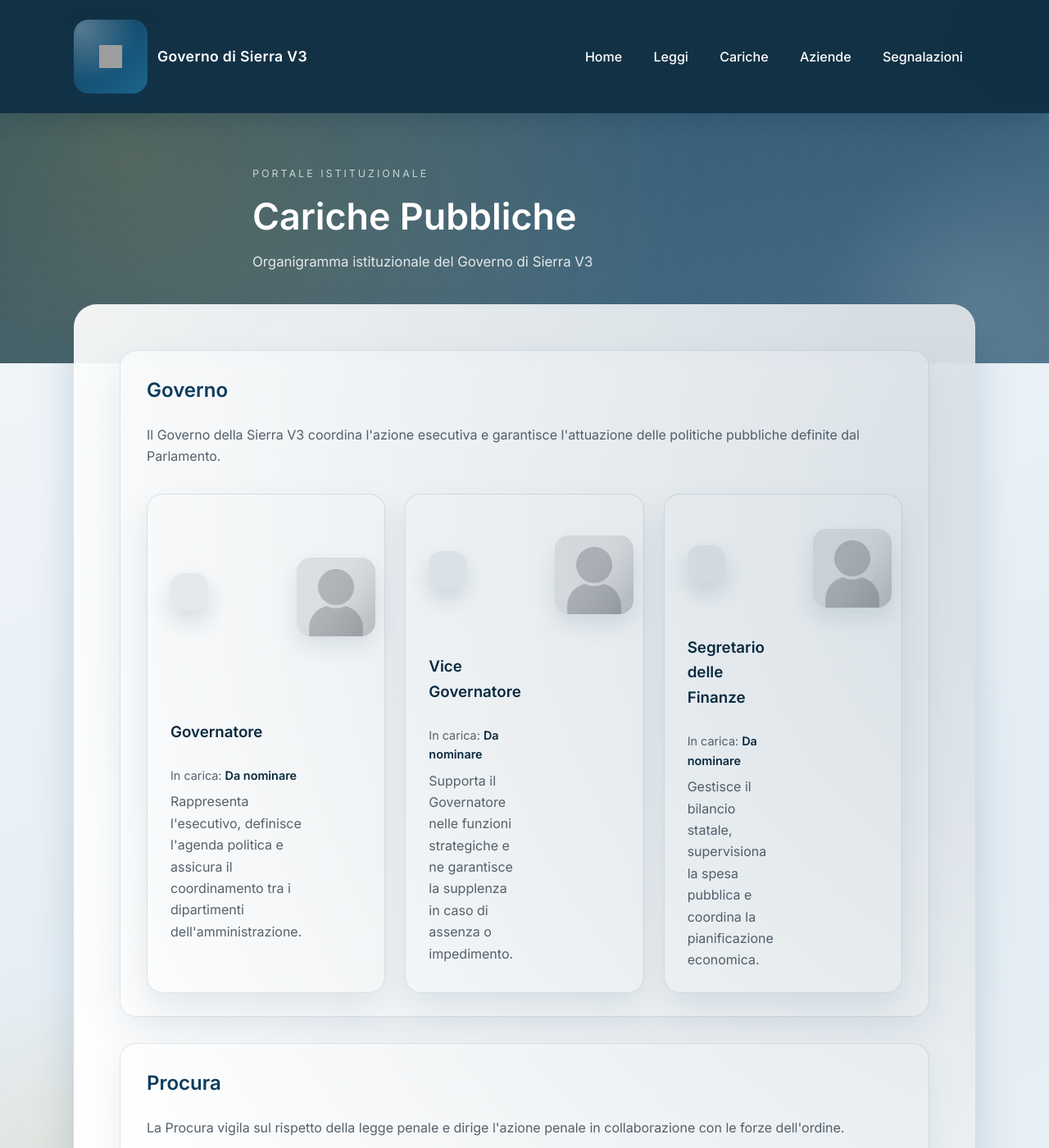
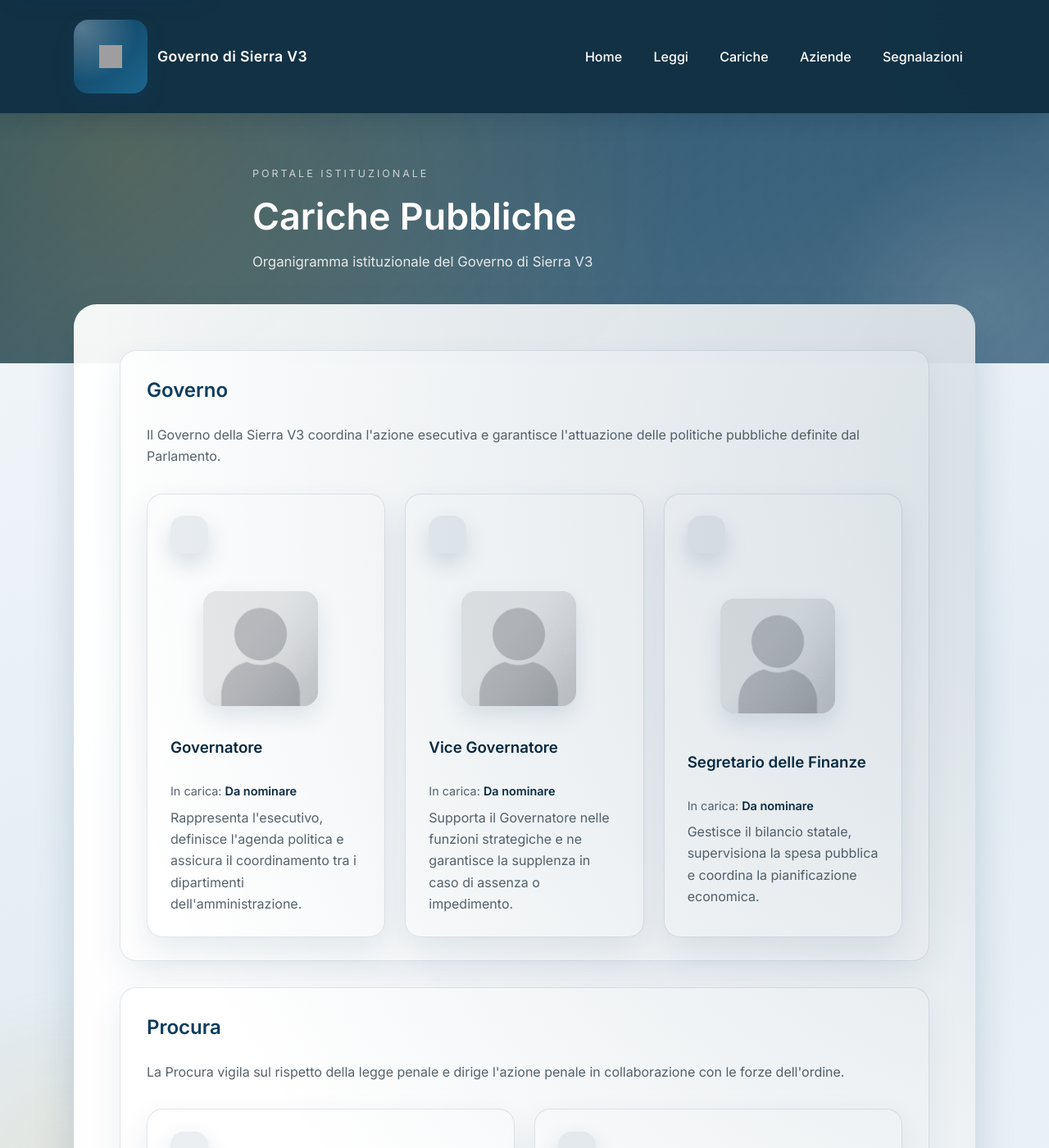
Before and after one commit to governo-sierra-v3/site, a Jekyll site: the page built from cariche-pubbliche.md, in a window 1280 px wide and 1400 px high. Shown: the whole window at 82% size. Built offline with Jekyll 4.4.1, drawn with Linux system fonts in a browser that asks for light colours; grey boxes are pictures that could not be loaded.

Commit message:
Adjust role cards layout

```diff
--- a/assets/css/style.css
+++ b/assets/css/style.css
@@ -884,15 +884,17 @@ tbody tr:hover td {
   grid-template-columns: repeat(auto-fit, minmax(260px, 1fr));
 }
 
+
 .role-card {
-  grid-template-columns: 96px 1fr;
-  align-items: center;
-  gap: 1.1rem;
+  grid-template-columns: 1fr;
+  align-items: start;
+  gap: 1.25rem;
 }
 
 .role-media {
-  width: 96px;
-  height: 96px;
+  width: 100%;
+  max-width: 140px;
+  aspect-ratio: 1;
   border-radius: 1.1rem;
   overflow: hidden;
   background: rgba(12, 60, 92, 0.12);
@@ -900,6 +902,7 @@ tbody tr:hover td {
   align-items: center;
   justify-content: center;
   box-shadow: 0 12px 28px rgba(12, 60, 92, 0.12);
+  justify-self: start;
 }
 
 .role-media img {
```
